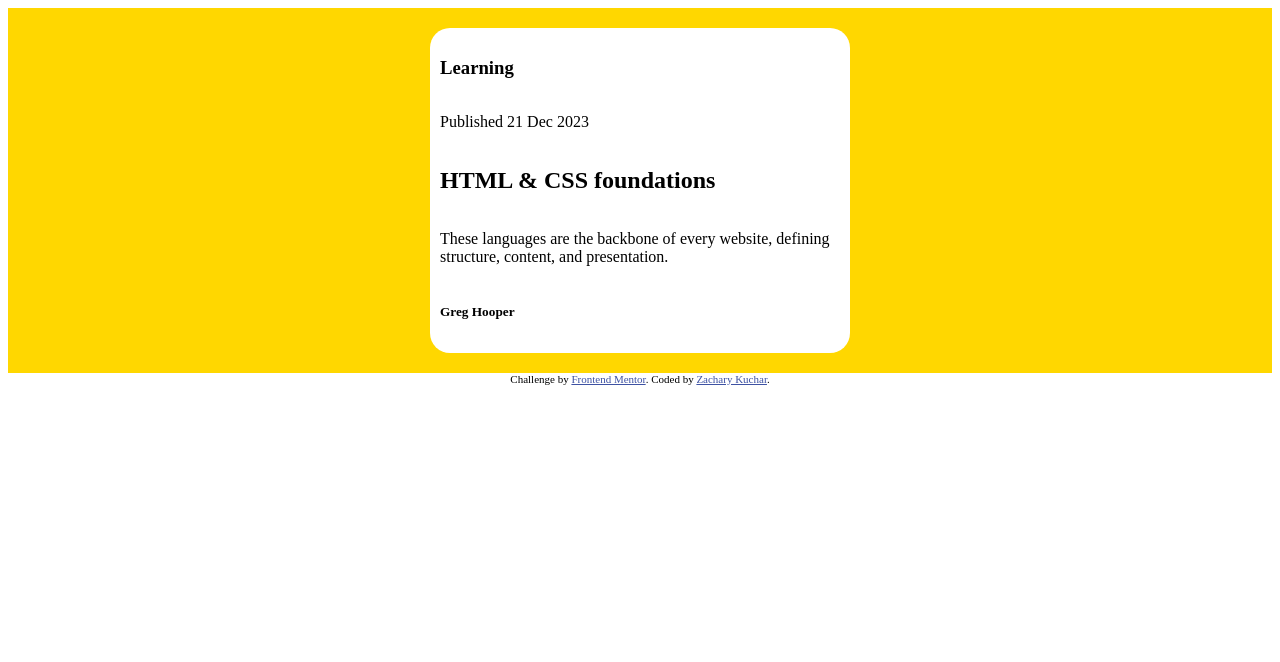
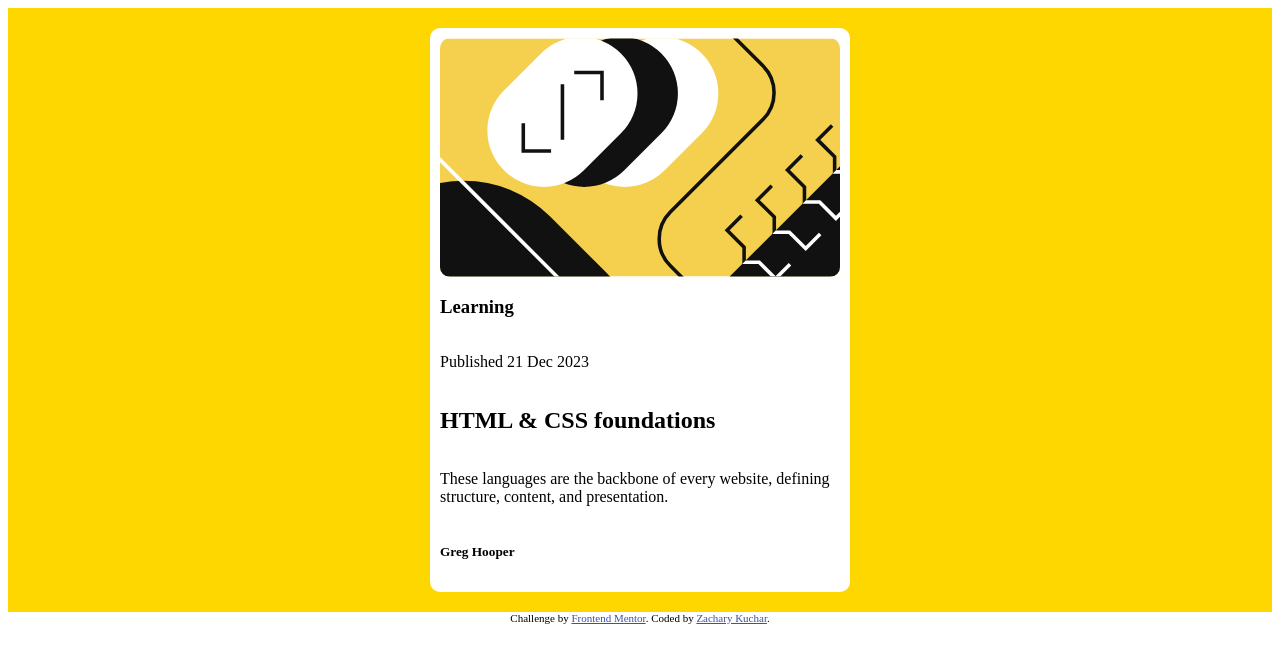
Before and after one commit to kucharze/FrontendMentor_BlogPreviewCard, a plain HTML site: page index.html in a window 1280 px wide. Drawn offline with Linux system fonts and the light colour scheme.

Commit message:
Added image and further styling

```diff
--- a/index.html
+++ b/index.html
@@ -36,13 +36,21 @@
         width: 400px;
         padding: 10px;
         margin: 20px;
-        border-radius: 20px;
+        border-radius: 10px;
+      }
+      .illistration {
+        border-radius: 10px;
       }
     </style>
   </head>
   <body>
     <div class="body">
       <div class="main">
+        <img
+          class="illistration"
+          src="assets/images/illustration-article.svg"
+          alt="illistration"
+        />
         <h3>Learning</h3>
         <p>Published 21 Dec 2023</p>
         <h2>HTML & CSS foundations</h2>
```
